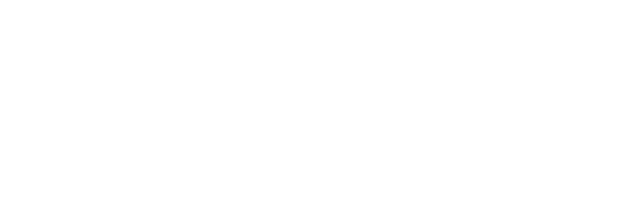
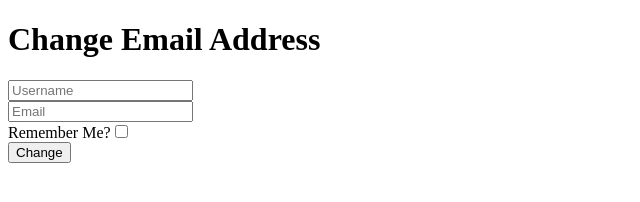
Before and after one commit to eslamsobhy/HTML5-CSS3-iti, a plain HTML site: page day-2/Remember Me/index.html in a window 1280 px wide. Shown: the whole page, without its empty margins (0-640 px from the left). Drawn offline with Linux system fonts and the light colour scheme.

Commit message:
finished lab-2

```diff
--- a/day-2/Remember Me/index.html
+++ b/day-2/Remember Me/index.html
@@ -4,9 +4,26 @@
     <meta charset="UTF-8" />
     <meta http-equiv="X-UA-Compatible" content="IE=edge" />
     <meta name="viewport" content="width=device-width, initial-scale=1.0" />
-    <title>Remember Me</title>
+    <title>Email Validation</title>
   </head>
   <body>
+    <h1>Change Email Address</h1>
+    <!-- onkeydown="return /[a-z]/i.test(event.key)" -->
+    <form>
+      <input type="text" placeholder="Username" pattern="[a-z]*" required />
+      <br />
+      <input
+        type="email"
+        placeholder="Email"
+        pattern="[a-z0-9._%+-]+@[a-z0-9.-]+\.[a-z]{2,4}$"
+        required
+      />
+      <br />
+      Remember Me?<input type="checkbox" />
+      <br />
+      <button type="submit">Change</button>
+    </form>
+
     <script src="./rm.js"></script>
   </body>
 </html>
--- a/day-2/Remember Me/rm.js
+++ b/day-2/Remember Me/rm.js
@@ -0,0 +1,24 @@
+var cbInput = document.querySelector("input[type=checkbox]");
+var btn = document.querySelector("button");
+
+// data
+var nameInput = document.querySelector("input[type=text]");
+var emailInput = document.querySelector("input[type=email]");
+
+nameInput.value = localStorage.name;
+emailInput.value = localStorage.email;
+
+btn.addEventListener("click", function (e) {
+  e.preventDefault();
+  if (cbInput.checked) {
+    localStorage.setItem("name", nameInput.value);
+    localStorage.setItem("email", emailInput.value);
+  } else {
+    localStorage.clear();
+  }
+});
+
+if (nameInput.value == "undefined") {
+  nameInput.value = "";
+  emailInput.value = "";
+}
```
